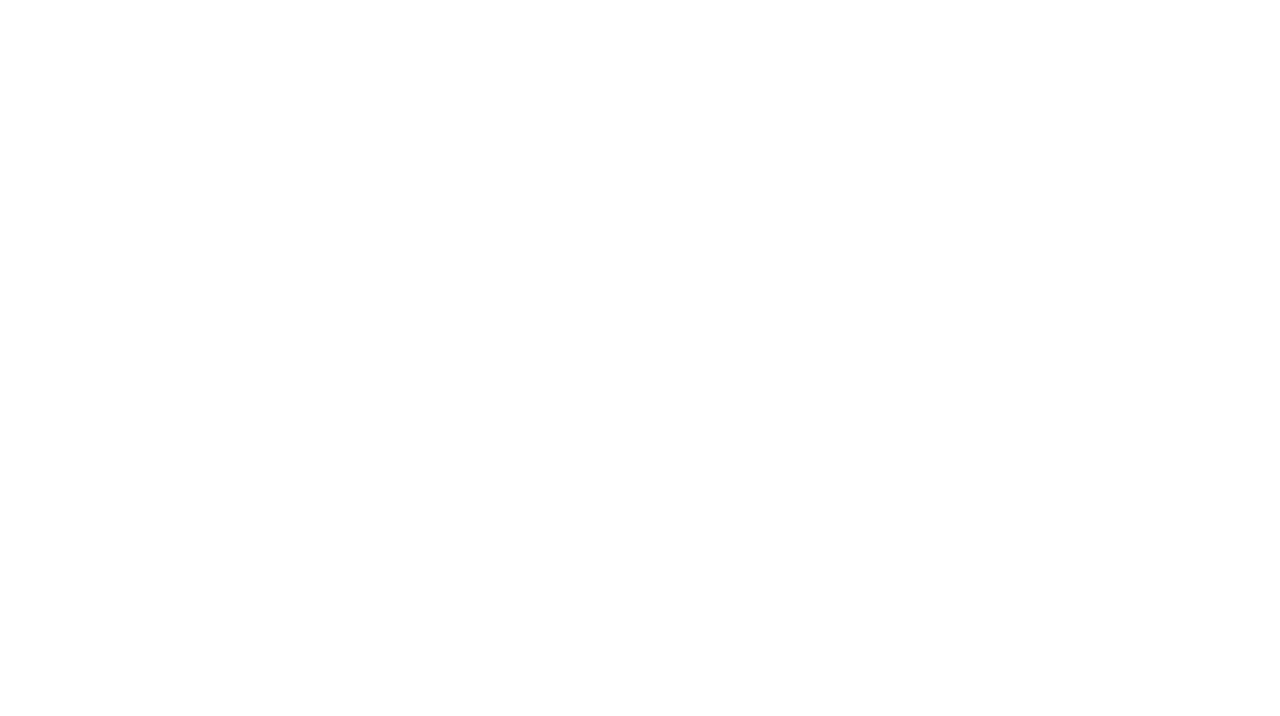
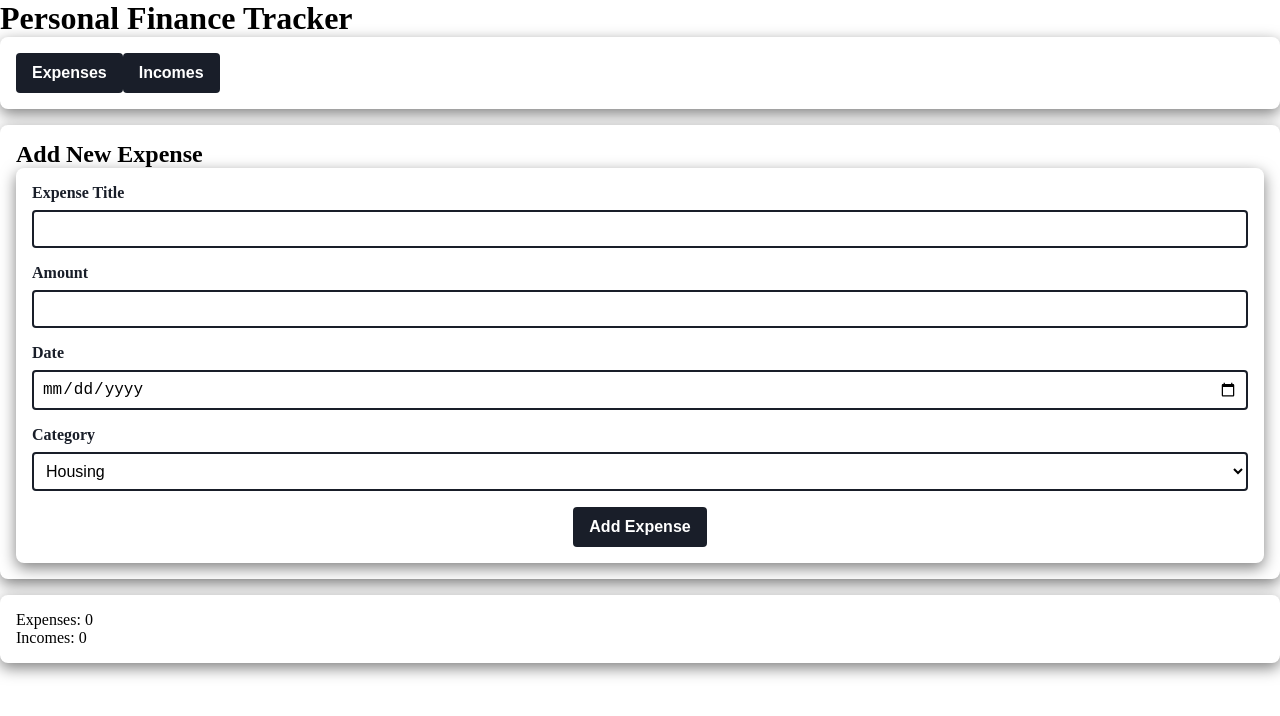
Before and after one commit to jerzyszajner/expense-tracker-react, a React (Vite) app: page / in a window 1280 px wide. Shown: the top 716 px of the page. Built offline with nearby package versions, Linux system fonts and the light colour scheme.

Commit message:
Add TransactionForm with basic integration and tab switching

```diff
--- a/src/App.jsx
+++ b/src/App.jsx
@@ -1,7 +1,69 @@
+import { useState } from "react";
+import useLocalStorage from "./hooks/useLocalStorage";
+import Button from "./components/Button/Button";
+import Card from "./components/Card/Card";
+import TransactionForm from "./components/TransactionForm/TransactionForm";
 import styles from "./App.module.css";
 
 function App() {
-  return <></>;
+  const [expenses, setExpenses] = useLocalStorage("expenses", []);
+  const [incomes, setIncomes] = useLocalStorage("incomes", []);
+  const [activeTab, setActiveTab] = useState("expenses");
+
+  // Helper function
+  const getCurrentType = () =>
+    activeTab === "expenses" ? "expense" : "income";
+
+  // Add transaction
+  const addTransaction = (transaction, type) => {
+    if (type === "expense") {
+      setExpenses((prev) => [...prev, transaction]);
+    } else {
+      setIncomes((prev) => [...prev, transaction]);
+    }
+  };
+
+  return (
+    <div className={styles.app}>
+      <h1 className={styles.appTitle}>Personal Finance Tracker</h1>
+
+      {/* Tab switcher */}
+      <Card className={styles.tabContainer}>
+        <div className={styles.tabSection}>
+          <Button
+            onClick={() => setActiveTab("expenses")}
+            className={`${styles.tabButton} ${
+              activeTab === "expenses" ? styles.activeTab : ""
+            }`}
+          >
+            Expenses
+          </Button>
+          <Button
+            onClick={() => setActiveTab("incomes")}
+            className={`${styles.tabButton} ${
+              activeTab === "incomes" ? styles.activeTab : ""
+            }`}
+          >
+            Incomes
+          </Button>
+        </div>
+      </Card>
+
+      {/* Form */}
+      <Card>
+        <h2>Add New {getCurrentType() === "expense" ? "Expense" : "Income"}</h2>
+        <TransactionForm
+          type={getCurrentType()}
+          onAdd={(transaction) => addTransaction(transaction, getCurrentType())}
+        />
+      </Card>
+
+      <Card>
+        <p>Expenses: {expenses.length}</p>
+        <p>Incomes: {incomes.length}</p>
+      </Card>
+    </div>
+  );
 }
 
 export default App;
--- /dev/null
+++ b/src/components/TransactionForm/TransactionForm.jsx
@@ -0,0 +1,145 @@
+import { useState, useEffect } from "react";
+import { v4 as uuidv4 } from "uuid";
+import styles from "./TransactionForm.module.css";
+import FormInput from "../FormInput/FormInput";
+import Button from "../Button/Button";
+import useFormValidation from "../../hooks/useFormValidation";
+import {
+  EXPENSE_CATEGORIES,
+  INCOME_CATEGORIES,
+} from "../../constants/categories";
+
+const TransactionForm = ({ type, onAdd, editing, onEdit, onCancelEdit }) => {
+  // Form state
+  const [title, setTitle] = useState("");
+  const [amount, setAmount] = useState("");
+  const [date, setDate] = useState("");
+  const [category, setCategory] = useState("");
+  const [success, setSuccess] = useState("");
+
+  const { formErrors, validateForm, clearErrors } = useFormValidation();
+
+  // Get appropriate categories and labels based on transaction type
+  const categories =
+    type === "expense" ? EXPENSE_CATEGORIES : INCOME_CATEGORIES;
+  const defaultCategory = categories[0];
+  const transactionName = type === "expense" ? "Expense" : "Income";
+
+  // Populate form when editing
+  useEffect(() => {
+    if (editing) {
+      setTitle(editing.title);
+      setAmount(editing.amount.toString());
+      setDate(editing.date.split("T")[0]);
+      setCategory(editing.category);
+    } else {
+      setCategory(defaultCategory);
+    }
+  }, [editing, defaultCategory]);
+
+  const handleSubmit = (e) => {
+    e.preventDefault();
+
+    // Validate form data
+    if (!validateForm({ title, amount, date, category })) {
+      return;
+    }
+
+    // Create transaction object
+    const transactionData = {
+      id: editing ? String(editing.id) : uuidv4(),
+      title,
+      amount: parseFloat(amount),
+      date: new Date(date).toISOString(),
+      category,
+    };
+
+    // Save or update transaction
+    if (editing) {
+      onEdit(transactionData);
+      setSuccess(`${transactionName} updated successfully!`);
+    } else {
+      onAdd(transactionData);
+      setSuccess(`${transactionName} added successfully!`);
+    }
+
+    resetForm();
+    setTimeout(() => setSuccess(""), 3000);
+  };
+
+  const resetForm = () => {
+    setTitle("");
+    setAmount("");
+    setDate("");
+    setCategory(defaultCategory);
+    clearErrors();
+  };
+
+  const handleCancel = () => {
+    if (editing) {
+      onCancelEdit();
+      resetForm();
+    }
+  };
+
+  return (
+    <form onSubmit={handleSubmit} className={styles.form}>
+      <FormInput
+        label={`${transactionName} Title`}
+        value={title}
+        onChange={(e) => setTitle(e.target.value)}
+        error={formErrors.title}
+      />
+
+      <FormInput
+        label="Amount"
+        type="number"
+        value={amount}
+        onChange={(e) => setAmount(e.target.value)}
+        error={formErrors.amount}
+      />
+
+      <FormInput
+        label="Date"
+        type="date"
+        value={date}
+        onChange={(e) => setDate(e.target.value)}
+        error={formErrors.date}
+      />
+
+      <FormInput
+        label="Category"
+        type="select"
+        value={category}
+        onChange={(e) => setCategory(e.target.value)}
+        error={formErrors.category}
+      >
+        {categories.map((cat) => (
+          <option key={cat} value={cat}>
+            {cat.charAt(0).toUpperCase() + cat.slice(1)}
+          </option>
+        ))}
+      </FormInput>
+
+      {success && <p className={styles.successMessage}>{success}</p>}
+
+      <div className={styles.buttonGroup}>
+        <Button type="submit">
+          {editing ? `Update ${transactionName}` : `Add ${transactionName}`}
+        </Button>
+
+        {editing && (
+          <Button
+            type="button"
+            onClick={handleCancel}
+            className={styles.cancelButton}
+          >
+            Cancel
+          </Button>
+        )}
+      </div>
+    </form>
+  );
+};
+
+export default TransactionForm;
--- /dev/null
+++ b/src/components/TransactionForm/TransactionForm.module.css
@@ -0,0 +1,93 @@
+.form {
+    background: var(--card-color);
+    padding: var(--space-medium);
+    border-radius: var(--border-radius-medium);
+    box-shadow: var(--box-shadow-base);
+}
+
+.formGroup {
+    margin-bottom: var(--space-medium);
+}
+
+.formLabel {
+    display: block;
+    font-size: var(--base-font-size);
+    font-weight: bold;
+    color: var(--primary-color);
+    margin-bottom: var(--space-small);
+}
+
+.formInput,
+.formSelect {
+    width: 100%;
+    padding: var(--space-small);
+    border: 2px solid var(--primary-color);
+    border-radius: var(--border-radius-small);
+    font-size: var(--base-font-size);
+    transition: border-color 0.3s ease;
+}
+
+.formInput:focus,
+.formSelect:focus {
+    outline: none;
+    border-color: var(--secondary-color);
+}
+
+.successMessage {
+    background-color: #f0f9ff;
+    color: var(--text-success);
+    padding: var(--space-small);
+    border-radius: var(--border-radius-small);
+    border: 1px solid var(--text-success);
+    margin: var(--space-medium) 0;
+    text-align: center;
+    font-weight: bold;
+}
+
+.buttonGroup {
+    display: flex;
+    justify-content: center;
+    gap: var(--space-small);
+    margin-top: var(--space-medium);
+}
+
+.submitButton,
+.cancelButton {
+    flex: 1;
+    padding: var(--space-small) var(--space-medium);
+    border: none;
+    border-radius: var(--border-radius-small);
+    font-size: var(--base-font-size);
+    font-weight: bold;
+    cursor: pointer;
+    transition: all 0.3s ease;
+}
+
+.submitButton {
+    background: var(--primary-color);
+    color: var(--text-light);
+}
+
+.submitButton:hover {
+    background: var(--secondary-color);
+}
+
+.cancelButton {
+    background: var(--secondary-color-light);
+    color: var(--secondary-color);
+    border: 1px solid var(--secondary-color);
+}
+
+.cancelButton:hover {
+    background: #e2e8f0;
+}
+
+@media (max-width: 768px) {
+    .form {
+        padding: var(--space-medium);
+    }
+
+    .buttonGroup {
+        flex-direction: column;
+    }
+}
--- /dev/null
+++ b/src/hooks/useFormValidation.js
@@ -0,0 +1,46 @@
+import { useState } from "react";
+
+const useFormValidation = () => {
+  const [formErrors, setFormErrors] = useState({});
+
+  // Validate all form fields and return true if valid
+  const validateForm = (values) => {
+    let newErrors = {};
+
+    if (!values.title?.trim()) {
+      newErrors.title = "Title is required";
+    }
+
+    if (!values.amount?.trim()) {
+      newErrors.amount = "Amount is required";
+    } else if (
+      isNaN(parseFloat(values.amount)) ||
+      parseFloat(values.amount) <= 0
+    ) {
+      newErrors.amount = "Amount must be greater than 0";
+    }
+
+    if (!values.date?.trim()) {
+      newErrors.date = "Date is required";
+    }
+
+    if (!values.category?.trim()) {
+      newErrors.category = "Category is required";
+    }
+
+    setFormErrors(newErrors);
+    return Object.keys(newErrors).length === 0;
+  };
+
+  const clearErrors = () => {
+    setFormErrors({});
+  };
+
+  return {
+    formErrors,
+    validateForm,
+    clearErrors,
+  };
+};
+
+export default useFormValidation;
```
